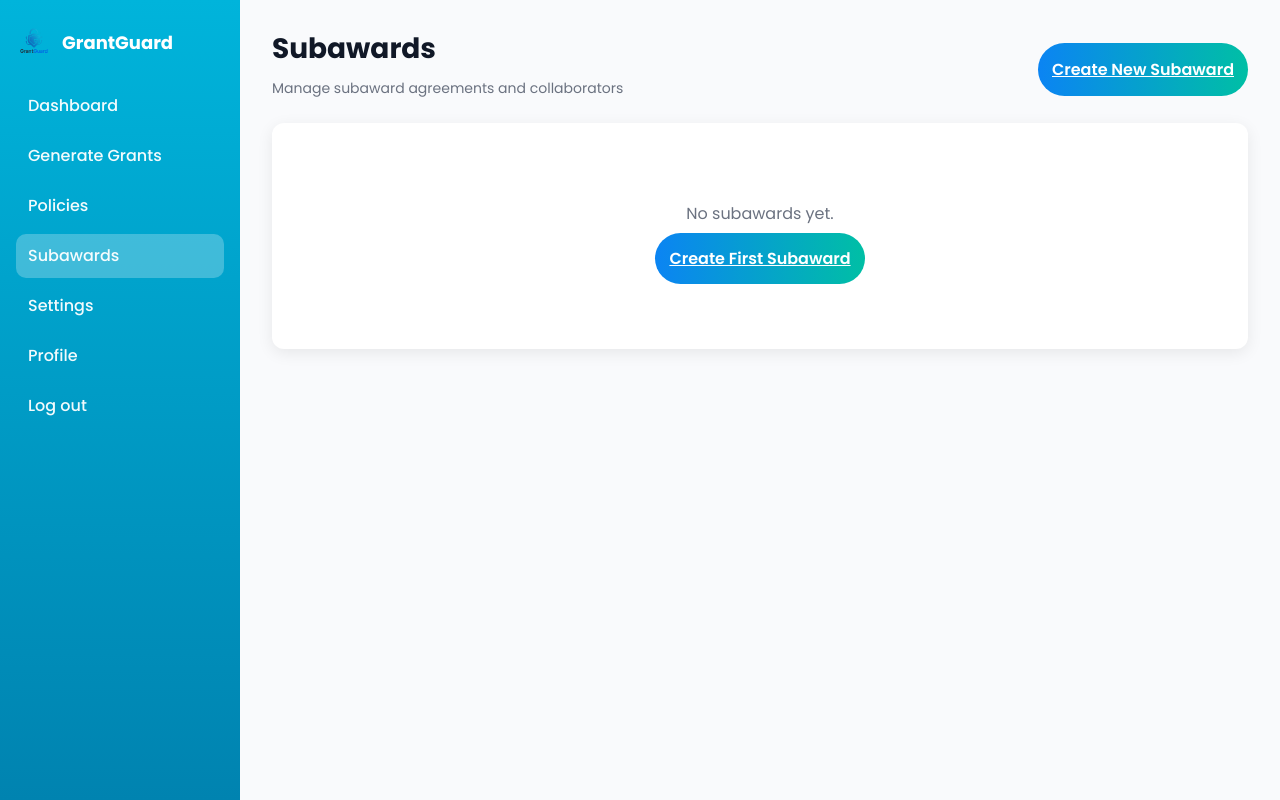
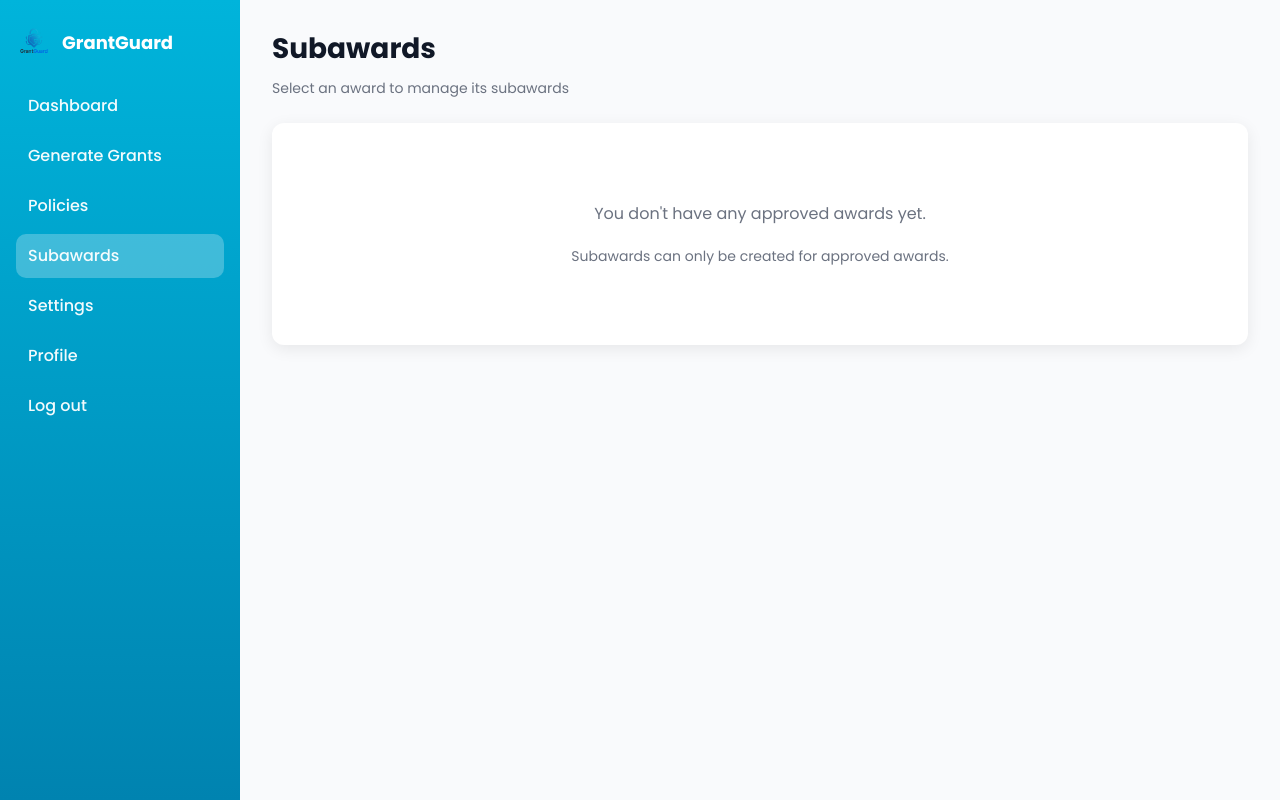
Before and after one commit to Pramil11/GrantGuard1, a Flask app: page /subawards in a window 1280 px wide. Run offline with Flask 3, Linux system fonts and the light colour scheme; the visitor is signed in with stand-in values (Sample User, id 1); some libraries are stand-ins or nearby versions.

Commit message:
updated subawards

```diff
--- a/Templates/awards_new.html
+++ b/Templates/awards_new.html
@@ -235,12 +235,14 @@
 
           <!-- INTERNATIONAL TRAVEL -->
           <h4>International Travel</h4>
+          <p style="font-size:0.875em; color:#6b7280; margin-top:-8px;">Only economy class travel allowed. Must be directly related to research (conferences, collaboration, data collection).</p>
+          <p style="font-size:0.875em; color:#6b7280; margin-top:-8px;">Must follow Fly America Act and mention it in description.</p>
           <div id="international-travel-list" class="travel-list">
             <div class="travel-item">
               <div class="travel-row">
                 <textarea name="international_travel_desc[]"
                           class="travel-desc"
-                          placeholder="Description & Research Purpose *"
+                          placeholder="Description & Research Purpose * (Must mention 'Fly America Act' for compliance)"
                           required
                           style="width:100%; min-height:60px; padding:10px; border-radius:8px; border:1px solid #ccc;"></textarea>
               </div>
--- a/Templates/subawards.html
+++ b/Templates/subawards.html
@@ -29,17 +29,51 @@
       </nav>
     </aside>
     <main class="content">
-      <header style="margin-bottom: 24px; display: flex; justify-content: space-between; align-items: flex-start;">
+      <header style="margin-bottom: 24px;">
         <div>
           <h1 style="margin: 0; font-size: 1.75em; font-weight: 700; color: var(--gg-text-main);">Subawards</h1>
-          <p style="margin: 8px 0 0 0; font-size: 0.875em; color: #6b7280;">Manage subaward agreements and collaborators</p>
+          <p style="margin: 8px 0 0 0; font-size: 0.875em; color: #6b7280;">Select an award to manage its subawards</p>
         </div>
-        {% if user.role != 'Admin' %}
-        <a href="{{ url_for('subaward_new') }}" class="btn">Create New Subaward</a>
-        {% endif %}
       </header>
 
+      {% if show_award_selection %}
+        {% if approved_awards %}
+          <div class="card">
+            <h3 style="margin: 0 0 20px 0; font-size: 1.125em; font-weight: 600; color: var(--gg-text-main);">Select an Award</h3>
+            <p style="margin: 0 0 24px 0; font-size: 0.875em; color: #6b7280;">Choose an approved award to view and manage its subawards</p>
 
+            <div style="display: grid; grid-template-columns: repeat(auto-fill, minmax(300px, 1fr)); gap: 16px;">
+              {% for award in approved_awards %}
+              <a href="{{ url_for('subawards_by_award', award_id=award.award_id) }}"
+                 style="display: block; padding: 20px; border: 2px solid #e0e3e7; border-radius: 8px; text-decoration: none; color: inherit; transition: all 0.2s; background: var(--gg-bg-card);"
+                 onmouseover="this.style.borderColor='#0b84f3'; this.style.boxShadow='0 2px 8px rgba(11, 132, 243, 0.15)'"
+                 onmouseout="this.style.borderColor='#e0e3e7'; this.style.boxShadow='none'">
+                <div style="font-weight: 600; font-size: 1em; color: var(--gg-text-main); margin-bottom: 8px;">{{ award.title }}</div>
+                <div style="font-size: 0.875em; color: #6b7280; margin-bottom: 4px;">
+                  Amount: <span style="font-weight: 600; color: #0b84f3;">${{ "{:,.2f}".format(award.amount or 0) }}</span>
+                </div>
+                {% if award.start_date and award.end_date %}
+                <div style="font-size: 0.875em; color: #6b7280;">
+                  Period: {{ award.start_date }} → {{ award.end_date }}
+                </div>
+                {% endif %}
+                <div style="margin-top: 12px; font-size: 0.8125em; color: #0b84f3; font-weight: 500;">
+                  Manage Subawards →
+                </div>
+              </a>
+              {% endfor %}
+            </div>
+          </div>
+        {% else %}
+          <div class="card">
+            <div style="text-align: center; padding: 60px 20px;">
+              <p style="margin: 0 0 20px 0; font-size: 1em; color: #6b7280;">You don't have any approved awards yet.</p>
+              <p style="margin: 0; font-size: 0.875em; color: #6b7280;">Subawards can only be created for approved awards.</p>
+            </div>
+          </div>
+        {% endif %}
+      {% else %}
+        {# Old view - kept for backward compatibility if needed #}
         {% if subawards %}
         <div class="card">
           <table class="history-table">
@@ -89,11 +123,9 @@
         <div class="card">
           <div style="text-align: center; padding: 60px 20px;">
             <p style="margin: 0 0 20px 0; font-size: 1em; color: #6b7280;">No subawards yet.</p>
-          {% if user.role != 'Admin' %}
-          <a href="{{ url_for('subaward_new') }}" class="btn">Create First Subaward</a>
-          {% endif %}
           </div>
         </div>
+        {% endif %}
       {% endif %}
     </main>
   </div>
--- a/app.py
+++ b/app.py
@@ -1876,77 +1876,141 @@ def award_decline(award_id):
 
 @app.route("/subawards")
 def subawards():
-    """List all subawards for the user."""
+    """List all subawards for the user, or show award selection if multiple approved awards."""
     u = session.get("user")
     if not u:
         return redirect(url_for("home"))
 
     conn = get_db()
-    subawards_list = []
-    awards_map = {}
+    approved_awards = []
 
     if conn is not None:
         try:
             cur = conn.cursor(cursor_factory=RealDictCursor)
 
+            # Get approved awards for the user
             if u["role"] == "Admin":
-                # Admin sees all subawards
                 cur.execute(
                     """
-                    SELECT s.*, a.title as award_title, a.status as award_status
-                    FROM subawards s
-                    LEFT JOIN awards a ON s.award_id = a.award_id
-                    ORDER BY s.created_at DESC
+                    SELECT award_id, title, amount, status, start_date, end_date
+                    FROM awards
+                    WHERE status = 'Approved'
+                    ORDER BY title
                     """
                 )
             else:
-                # PI sees only subawards for their awards
                 cur.execute(
                     """
-                    SELECT s.*, a.title as award_title, a.status as award_status
-                    FROM subawards s
-                    INNER JOIN awards a ON s.award_id = a.award_id
-                    WHERE a.created_by_email = %s
-                    ORDER BY s.created_at DESC
+                    SELECT award_id, title, amount, status, start_date, end_date
+                    FROM awards
+                    WHERE status = 'Approved' AND created_by_email = %s
+                    ORDER BY title
                     """,
                     (u["email"],)
                 )
+            approved_awards = cur.fetchall()
+            # Convert amounts to float for template rendering
+            for award in approved_awards:
+                if award.get('amount'):
+                    award['amount'] = float(award['amount'])
+
+            # For non-admin users: if only one award, redirect to award-specific page
+            if u["role"] != "Admin" and len(approved_awards) == 1:
+                cur.close()
+                conn.close()
+                return redirect(url_for("subawards_by_award", award_id=approved_awards[0]['award_id']))
+
+            cur.close()
+        except psycopg2_errors.UndefinedTable:
+            approved_awards = []
+        except Exception as e:
+            print(f"DB fetch awards error: {e}")
+            approved_awards = []
+        finally:
+            conn.close()
+
+    # If no approved awards, show empty state
+    if not approved_awards:
+        return render_template("subawards.html", approved_awards=[], user=u, show_award_selection=True)
+
+    # Show award selection page
+    return render_template("subawards.html", approved_awards=approved_awards, user=u, show_award_selection=True)
+
+
+@app.route("/subawards/award/<int:award_id>")
+def subawards_by_award(award_id):
+    """Show subawards for a specific award."""
+    u = session.get("user")
+    if not u:
+        return redirect(url_for("home"))
+
+    conn = get_db()
+    award = None
+    subawards_list = []
+
+    if conn is not None:
+        try:
+            cur = conn.cursor(cursor_factory=RealDictCursor)
+
+            # Get award details
+            if u["role"] == "Admin":
+                cur.execute(
+                    """
+                    SELECT award_id, title, amount, status, start_date, end_date, created_by_email
+                    FROM awards
+                    WHERE award_id = %s AND status = 'Approved'
+                    """,
+                    (award_id,)
+                )
+            else:
+                cur.execute(
+                    """
+                    SELECT award_id, title, amount, status, start_date, end_date, created_by_email
+                    FROM awards
+                    WHERE award_id = %s AND status = 'Approved' AND created_by_email = %s
+                    """,
+                    (award_id, u["email"])
+                )
+            award = cur.fetchone()
+
+            if not award:
+                cur.close()
+                conn.close()
+                return "Award not found or not approved", 404
+
+            # Convert amount to float
+            if award.get('amount'):
+                award['amount'] = float(award['amount'])
+
+            # Get subawards for this award
+            cur.execute(
+                """
+                SELECT s.*, a.title as award_title
+                FROM subawards s
+                LEFT JOIN awards a ON s.award_id = a.award_id
+                WHERE s.award_id = %s
+                ORDER BY s.created_at DESC
+                """,
+                (award_id,)
+            )
             subawards_list = cur.fetchall()
-            # Convert amounts to float for template rendering
+            # Convert amounts to float
             for sub in subawards_list:
                 if sub.get('amount'):
                     sub['amount'] = float(sub['amount'])
 
-            # Get available awards for creating new subawards
-            cur.execute(
-                """
-                SELECT award_id, title, amount, status
-                FROM awards
-                WHERE status = 'Approved'
-                ORDER BY title
-                """
-            )
-            awards = cur.fetchall()
-            # Convert amounts to float for template rendering
-            for award in awards:
-                if award.get('amount'):
-                    award['amount'] = float(award['amount'])
-            awards_map = {a['award_id']: a for a in awards}
-
             cur.close()
-        except psycopg2_errors.UndefinedTable:
-            # Tables don't exist - just show empty list, no error message
+        except Exception as e:
+            print(f"DB fetch error: {e}")
+            award = None
             subawards_list = []
-            awards_map = {}
-        except Exception as e:
-            print(f"DB fetch subawards error: {e}")
-            # Return empty list on error
-            subawards_list = []
-            awards_map = {}
         finally:
             conn.close()
 
-    return render_template("subawards.html", subawards=subawards_list, awards_map=awards_map, user=u)
+    if not award:
+        return "Award not found", 404
+
+    return render_template("subawards_by_award.html", award=award, subawards=subawards_list, user=u)
 
 
 @app.route("/subawards/new")
@@ -2137,7 +2201,8 @@ def subaward_create():
         if conn:
             conn.close()
 
-    return redirect(url_for("subaward_view", subaward_id=subaward_id))
+    # Redirect to award-specific subawards page
+    return redirect(url_for("subawards_by_award", award_id=award_id))
 
 
 @app.route("/subawards/<int:subaward_id>")
@@ -2307,13 +2372,16 @@ def subaward_approve(subaward_id):
 
     try:
         cur = conn.cursor(cursor_factory=RealDictCursor)
-        # Check if subaward exists
+        # Get award_id from subaward before approving
         cur.execute(
-            "SELECT subaward_id FROM subawards WHERE subaward_id = %s",
+            "SELECT award_id FROM subawards WHERE subaward_id = %s",
             (subaward_id,)
         )
-        if not cur.fetchone():
+        subaward = cur.fetchone()
+        if not subaward:
             return "Subaward not found", 404
+
+        award_id = subaward['award_id']
 
         cur.execute(
             "UPDATE subawards SET status = 'Approved' WHERE subaward_id = %s",
@@ -2328,7 +2396,8 @@ def subaward_approve(subaward_id):
     finally:
         conn.close()
 
-    return redirect(url_for("subaward_view", subaward_id=subaward_id))
+    # Redirect to award-specific subawards page
+    return redirect(url_for("subawards_by_award", award_id=award_id))
 
 
 @app.route("/subawards/<int:subaward_id>/delete", methods=["POST"])
@@ -2342,13 +2411,14 @@ def subaward_delete(subaward_id):
     if conn is None:
         return make_response("DB connection failed", 500)
 
+    award_id = None
     try:
         cur = conn.cursor(cursor_factory=RealDictCursor)
 
-        # Check permissions
+        # Get award_id and check permissions
         cur.execute(
             """
-            SELECT s.*, a.created_by_email as award_owner
+            SELECT s.*, a.created_by_email as award_owner, s.award_id
             FROM subawards s
             LEFT JOIN awards a ON s.award_id = a.award_id
             WHERE s.subaward_id = %s
@@ -2360,6 +2430,8 @@ def subaward_delete(subaward_id):
         if not subaward:
             return "Subaward not found", 404
 
+        award_id = subaward['award_id']
+
         if u["role"] != "Admin" and subaward['created_by_email'] != u["email"] and subaward.get('award_owner') != u["email"]:
             return "Unauthorized", 403
 
@@ -2374,7 +2446,8 @@ def subaward_delete(subaward_id):
     finally:
         conn.close()
 
-    return redirect(url_for("subawards"))
+    # Redirect to award-specific subawards page
+    return redirect(url_for("subawards_by_award", award_id=award_id))
 
 
 # ========== TRANSACTION SYSTEM ==========
@@ -3934,6 +4007,24 @@ WRONG: "Materials total $8,500 exceeds $5,000 threshold" ❌
 RIGHT: "Each materials item is checked individually. Item X costs $6,200 which exceeds $5,000 per item threshold" ✅
 
 ═══════════════════════════════════════════════════════════════════════════════
+CRITICAL RULE: INTERNATIONAL TRAVEL MUST MENTION "FLY AMERICA ACT"
+═══════════════════════════════════════════════════════════════════════════════
+
+For ALL international travel entries:
+- The description field MUST explicitly contain the text "Fly America Act" (case-insensitive).
+- If an international travel description does NOT contain "Fly America Act", the award is NON-COMPLIANT.
+- This is a mandatory requirement - if "Fly America Act" is missing from the description, the travel request violates policy.
+- Check each international travel entry individually - if ANY international travel entry lacks "Fly America Act" in its description, the award is non-compliant.
+
+Example of compliant international travel description:
+- "Attending conference in Paris. Fly America Act compliance confirmed."
+- "Research collaboration in Tokyo following Fly America Act requirements."
+
+Example of NON-COMPLIANT international travel description:
+- "Attending conference in Paris" (missing Fly America Act mention)
+- "Research collaboration in Tokyo" (missing Fly America Act mention)
+
+═══════════════════════════════════════════════════════════════════════════════
 
 POLICY TEXT:
 {policy_text}
@@ -3953,6 +4044,7 @@ Analyze the award against the {name} policy above. Provide a comprehensive, huma
    - If you have 1 materials item costing $6,000, it is NON-COMPLIANT (exceeds $5,000 per item)
    - Do NOT add up all items in a category and check the total - check EACH item separately
    - Equipment total and Materials total are separate - do NOT combine them
+8. MANDATORY: For international travel, check that each description explicitly contains "Fly America Act" (case-insensitive). If ANY international travel entry lacks "Fly America Act" in its description, the award is NON-COMPLIANT. This is a mandatory requirement - missing "Fly America Act" means the travel request violates policy.
 
 Your output must be a JSON object in this exact format:
 {{
@@ -3960,9 +4052,9 @@ Your output must be a JSON object in this exact format:
   "reason": "Comprehensive explanation that reads naturally, explains policy compliance, references specific policy sections, and explains why the award follows or violates policy requirements. Write as if explaining to a colleague, not just listing thresholds."
 }}
 
-Example of good explanation for compliant: "This award complies with {name} policy requirements. The personnel expenses are within acceptable limits per person per year as specified in Section 1, and all listed personnel directly contribute to project aims. Travel expenses follow policy guidelines for research-related travel and do not exceed per-trip thresholds. Each equipment item is individually checked and all are under the $8,000 per item threshold. Each materials item is individually checked and all are under the $5,000 per item threshold. The award follows all applicable rules and does not violate any policy restrictions."
-
-Example of good explanation for non-compliant: "This award violates {name} policy in Section 2 (Equipment). One equipment item (High-Performance Workstation) costs $9,500, which exceeds the $8,000 per item threshold without prior approval as required by policy. Note: This is checked per item, not by total equipment budget. Additionally, one materials item (Specialized Reagents) costs $6,200, which exceeds the $5,000 per item threshold in Section 4. These violations must be addressed before approval."
+Example of good explanation for compliant: "This award complies with {name} policy requirements. The personnel expenses are within acceptable limits per person per year as specified in Section 1, and all listed personnel directly contribute to project aims. Travel expenses follow policy guidelines for research-related travel and do not exceed per-trip thresholds. All international travel entries explicitly mention 'Fly America Act' in their descriptions, demonstrating compliance with federal travel requirements. Each equipment item is individually checked and all are under the $8,000 per item threshold. Each materials item is individually checked and all are under the $5,000 per item threshold. The award follows all applicable rules and does not violate any policy restrictions."
+
+Example of good explanation for non-compliant: "This award violates {name} policy in Section 3 (Travel). The international travel entry for 'Conference in Paris' does not mention 'Fly America Act' in its description, which is a mandatory requirement for all international travel as specified in the policy. International travel must explicitly reference Fly America Act compliance in the description to demonstrate adherence to federal travel regulations. Additionally, one equipment item (High-Performance Workstation) costs $9,500, which exceeds the $8,000 per item threshold without prior approval as required by policy. Note: This is checked per item, not by total equipment budget. These violations must be addressed before approval."
 
 Only return the JSON object, nothing else."""
 
--- a/policies/federal_policy.txt
+++ b/policies/federal_policy.txt
@@ -60,11 +60,13 @@ Not Allowed:
 - Business/first-class travel (except disability accommodation).
 - Charging vacation time as grant travel.
 - Using non-U.S. carriers without Fly America exception.
+- International travel descriptions that do not explicitly mention "Fly America Act".
 
 Rules:
 - Travel must clearly benefit the project scientifically.
 - Fly America exceptions must be documented before reimbursement.
 - Travel expenses exceeding $5,000 per trip require prior approval.
+- For international travel, the description MUST explicitly mention "Fly America Act" to demonstrate compliance. If the description does not contain "Fly America Act", the travel request is non-compliant.
 
 Violations:
 - Booking a foreign airline without exemption documentation.
--- a/policies/sponsor_policy.txt
+++ b/policies/sponsor_policy.txt
@@ -57,11 +57,13 @@ Allowed:
 Not Allowed:
 - Personal or recreational travel.
 - Travel for individuals not working on the project.
+- International travel descriptions that do not explicitly mention "Fly America Act".
 
 Sponsor Rules:
 - NSF requires travel justification tied to project outcomes.
 - DoD may require pre-trip security briefings.
 - Travel expenses exceeding $5,000 per trip require prior approval.
+- For international travel, the description MUST explicitly mention "Fly America Act" to demonstrate compliance. If the description does not contain "Fly America Act", the travel request is non-compliant.
 
 Violations:
 - Charging flight costs for family members.
--- a/policies/university_policy.txt
+++ b/policies/university_policy.txt
@@ -53,9 +53,11 @@ Not Allowed:
 - First-class or business-class travel.
 - Personal vacation time charged to the grant.
 - Alcohol.
+- International travel descriptions that do not explicitly mention "Fly America Act".
 
 Rules:
 - Travel expenses exceeding $5,000 per trip require prior approval.
+- For international travel, the description MUST explicitly mention "Fly America Act" to demonstrate compliance. If the description does not contain "Fly America Act", the travel request is non-compliant.
 
 Violations:
 - Charging a hotel for extra personal days.
```
Also changed, not shown: Templates/subawards_by_award.html (added, +120 -0 lines). Lines whose indentation alone changed are shown as unchanged.
